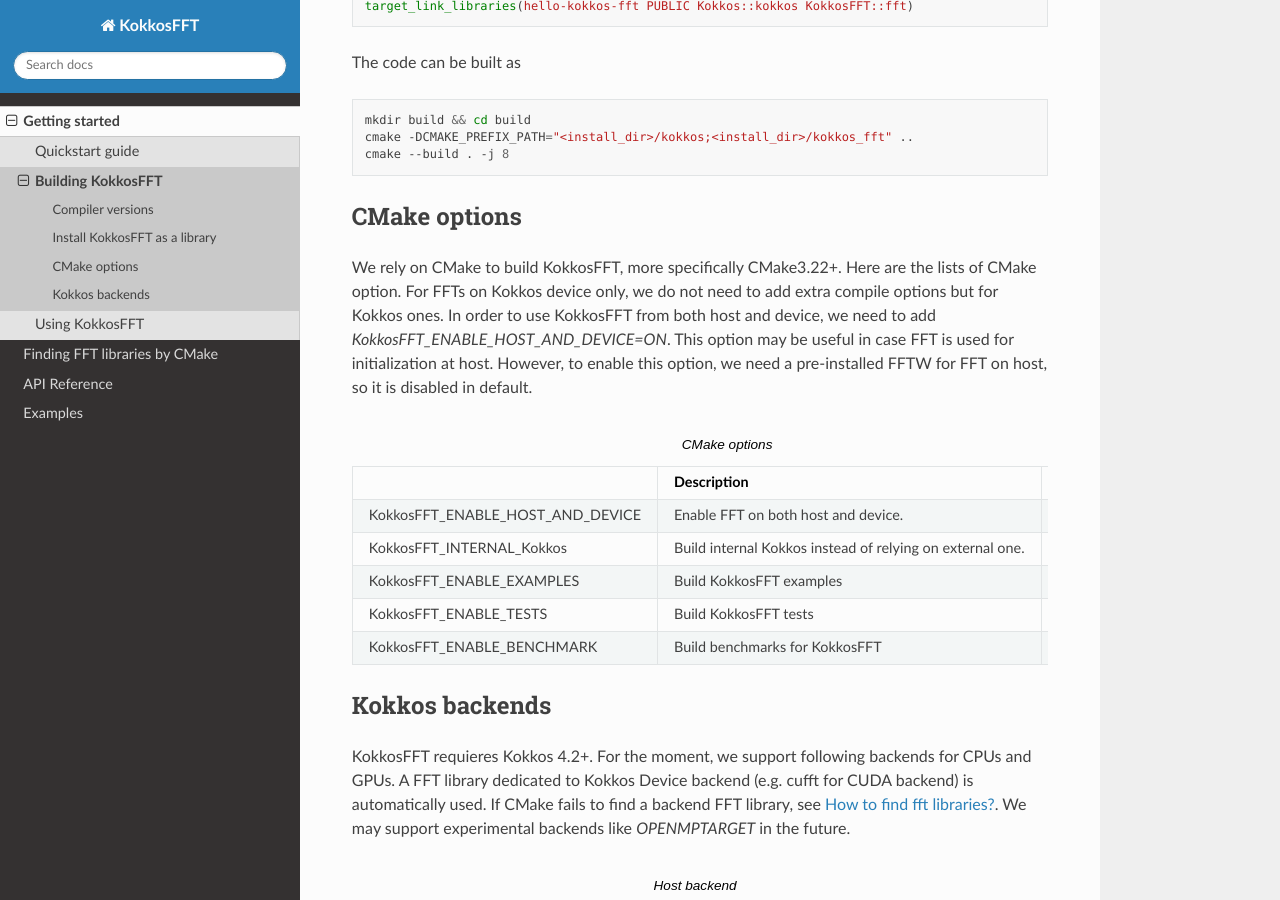
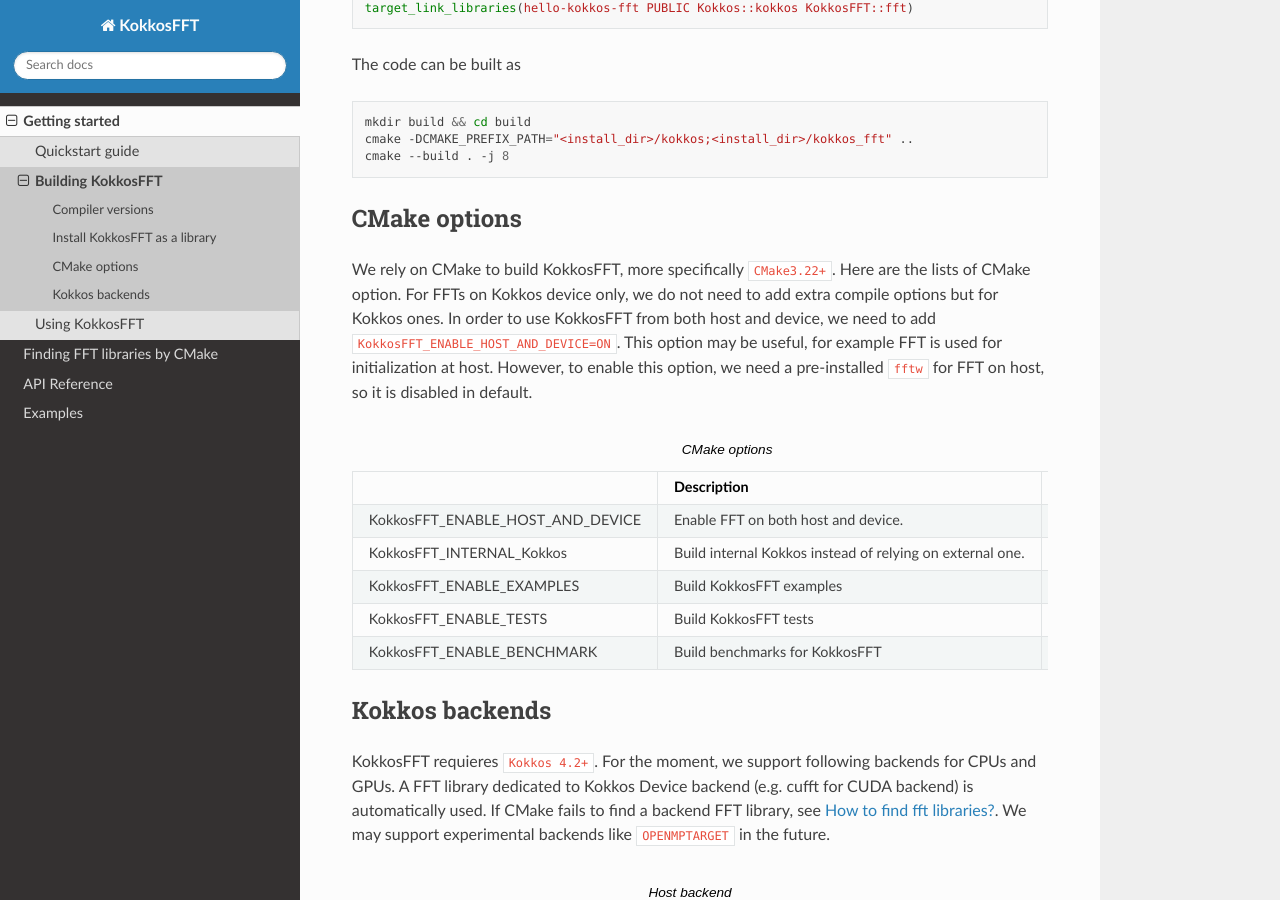
Before and after one commit to kokkos/kokkos-fft, a Sphinx documentation site: the page built from docs/intro/building.rst, in a window 1280 px wide and 900 px high, scrolled down 1150 px. Built offline with Sphinx 7.4.7 and the Read the Docs theme 2.0.0, drawn with Linux system fonts in a browser that asks for light colours.

Commit message:
fix documents

```diff
--- a/docs/intro/building.rst
+++ b/docs/intro/building.rst
@@ -21,7 +21,7 @@ However, we have not tested all the listed compilers there and thus recommend th
 Install KokkosFFT as a library
 ------------------------------
 
-Is is assumed that the Kokkos is installed under `<install_dir>/kokkos` with OpenMP backend. Here is a recipe to install KokkosFFT under `<install_dir>/kokkos_fft`.
+Is is assumed that the Kokkos is installed under ``<install_dir>/kokkos`` with OpenMP backend. Here is a recipe to install KokkosFFT under ``<install_dir>/kokkos_fft``.
 
 .. code-block:: bash
 
@@ -69,11 +69,11 @@ The code can be built as
 CMake options
 -------------
 
-We rely on CMake to build KokkosFFT, more specifically CMake3.22+. Here are the lists of CMake option.
+We rely on CMake to build KokkosFFT, more specifically ``CMake3.22+``. Here are the lists of CMake option.
 For FFTs on Kokkos device only, we do not need to add extra compile options but for Kokkos ones.
-In order to use KokkosFFT from both host and device, we need to add `KokkosFFT_ENABLE_HOST_AND_DEVICE=ON`.
-This option may be useful in case FFT is used for initialization at host.
-However, to enable this option, we need a pre-installed FFTW for FFT on host, so it is disabled in default.
+In order to use KokkosFFT from both host and device, we need to add ``KokkosFFT_ENABLE_HOST_AND_DEVICE=ON``.
+This option may be useful, for example FFT is used for initialization at host.
+However, to enable this option, we need a pre-installed ``fftw`` for FFT on host, so it is disabled in default.
 
 .. list-table:: CMake options
    :widths: 25 25 50
@@ -101,10 +101,10 @@ However, to enable this option, we need a pre-installed FFTW for FFT on host, so
 Kokkos backends
 ---------------
 
-KokkosFFT requieres Kokkos 4.2+. For the moment, we support following backends for CPUs and GPUs.
+KokkosFFT requieres ``Kokkos 4.2+``. For the moment, we support following backends for CPUs and GPUs.
 A FFT library dedicated to Kokkos Device backend (e.g. cufft for CUDA backend) is automatically used.
 If CMake fails to find a backend FFT library, see :doc:`How to find fft libraries?<../finding_libraries>`.
-We may support experimental backends like `OPENMPTARGET` in the future.
+We may support experimental backends like ``OPENMPTARGET`` in the future.
 
 .. list-table:: Host backend
    :widths: 25 25 25 25
@@ -114,15 +114,15 @@ We may support experimental backends like `OPENMPTARGET` in the future.
      - Description
      - Backend FFT library
      - Default
-   * - `Kokkos_ENABLE_SERIAL`
+   * - ``Kokkos_ENABLE_SERIAL``
      - Serial backend targeting CPUs
      - FFTW (Serial)
      - OFF
-   * - `Kokkos_ENABLE_THREADS`
+   * - ``Kokkos_ENABLE_THREADS``
      - C++ threads backend targeting CPUs
      - FFTW (Threads)
      - OFF
-   * - `Kokkos_ENABLE_OPENMP`
+   * - ``Kokkos_ENABLE_OPENMP``
      - OpenMP backend targeting CPUs
      - FFTW (OpenMP)
      - OFF
@@ -135,15 +135,15 @@ We may support experimental backends like `OPENMPTARGET` in the future.
      - Description
      - Backend FFT library
      - Default
-   * - `Kokkos_ENABLE_CUDA`
+   * - ``Kokkos_ENABLE_CUDA``
      - CUDA backend targeting NVIDIA GPUs
      - cufft
      - OFF
-   * - `Kokkos_ENABLE_HIP`
+   * - ``Kokkos_ENABLE_HIP``
      - HIP backend targeting AMD GPUs
      - hipfft
      - OFF
-   * - `Kokkos_ENABLE_SYCL`
+   * - ``Kokkos_ENABLE_SYCL``
      - SYCL backend targeting Intel GPUs
      - onemkl
      - OFF
```
Also changed, not shown: docs/api_reference.rst (+12 -13 lines), docs/intro/quick_start.rst (+5 -5 lines), docs/intro/using.rst (+11 -11 lines), 2 other files.
